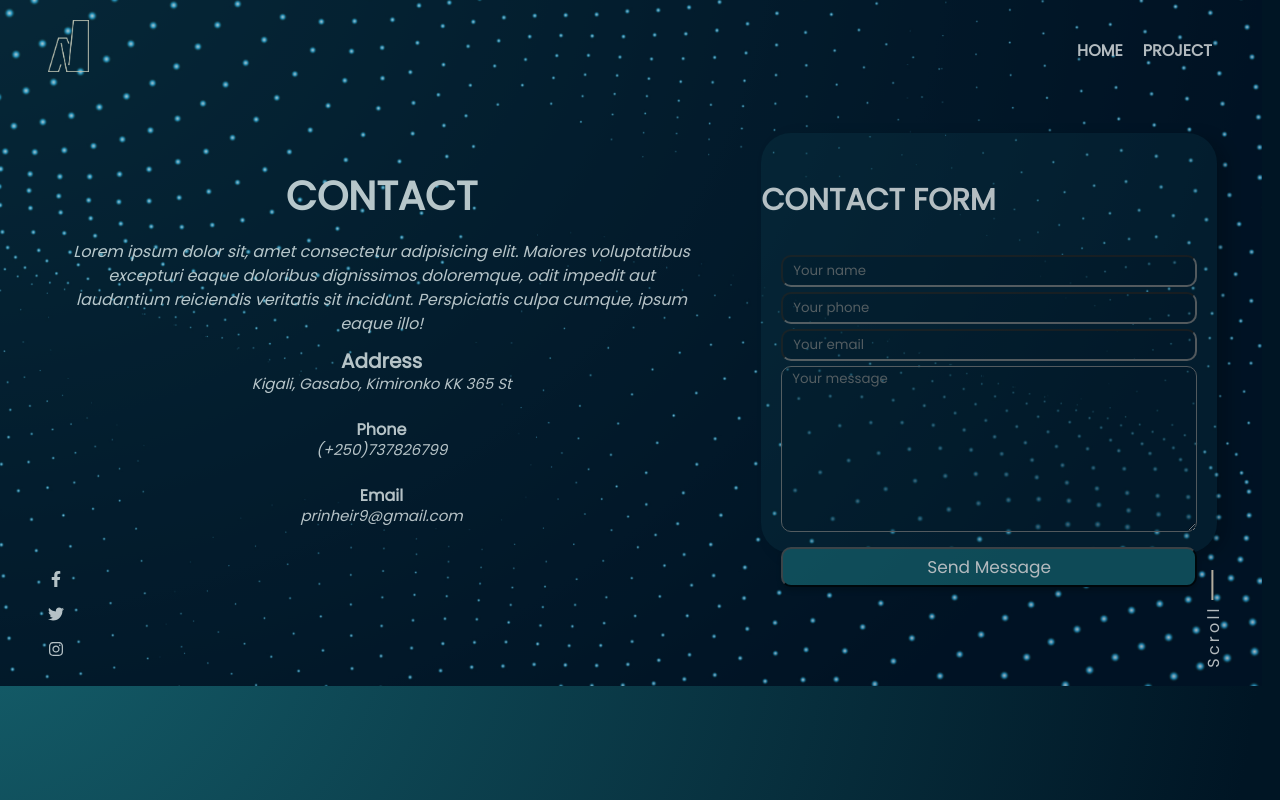
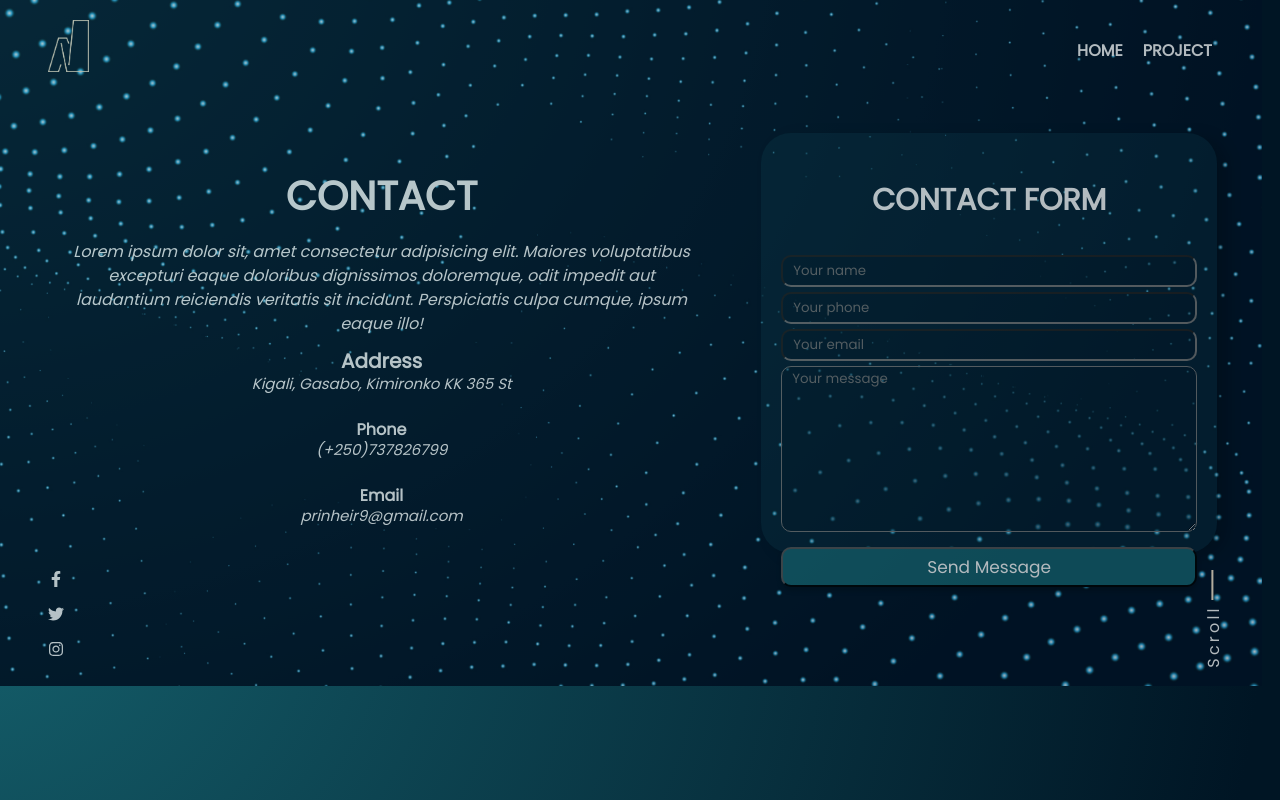
Before and after one commit to sarazaToussaint/Nassaty, a React (Create React App) app: page /Contact in a window 1280 px wide. Built offline with nearby package versions, Linux system fonts and the light colour scheme.

Commit message:
Make some changes

```diff
--- a/src/component/Contact.module.css
+++ b/src/component/Contact.module.css
@@ -21,7 +21,7 @@
 .contactForm {
   width: 30rem;
   height: 420px;
-  text-align: cente;
+  text-align: center;
   margin-right: 2.8rem;
   background: rgba(21, 97, 109, 0.2);
   box-shadow: 10px 4px 14px rgba(0, 0, 0, 0.25);
```
